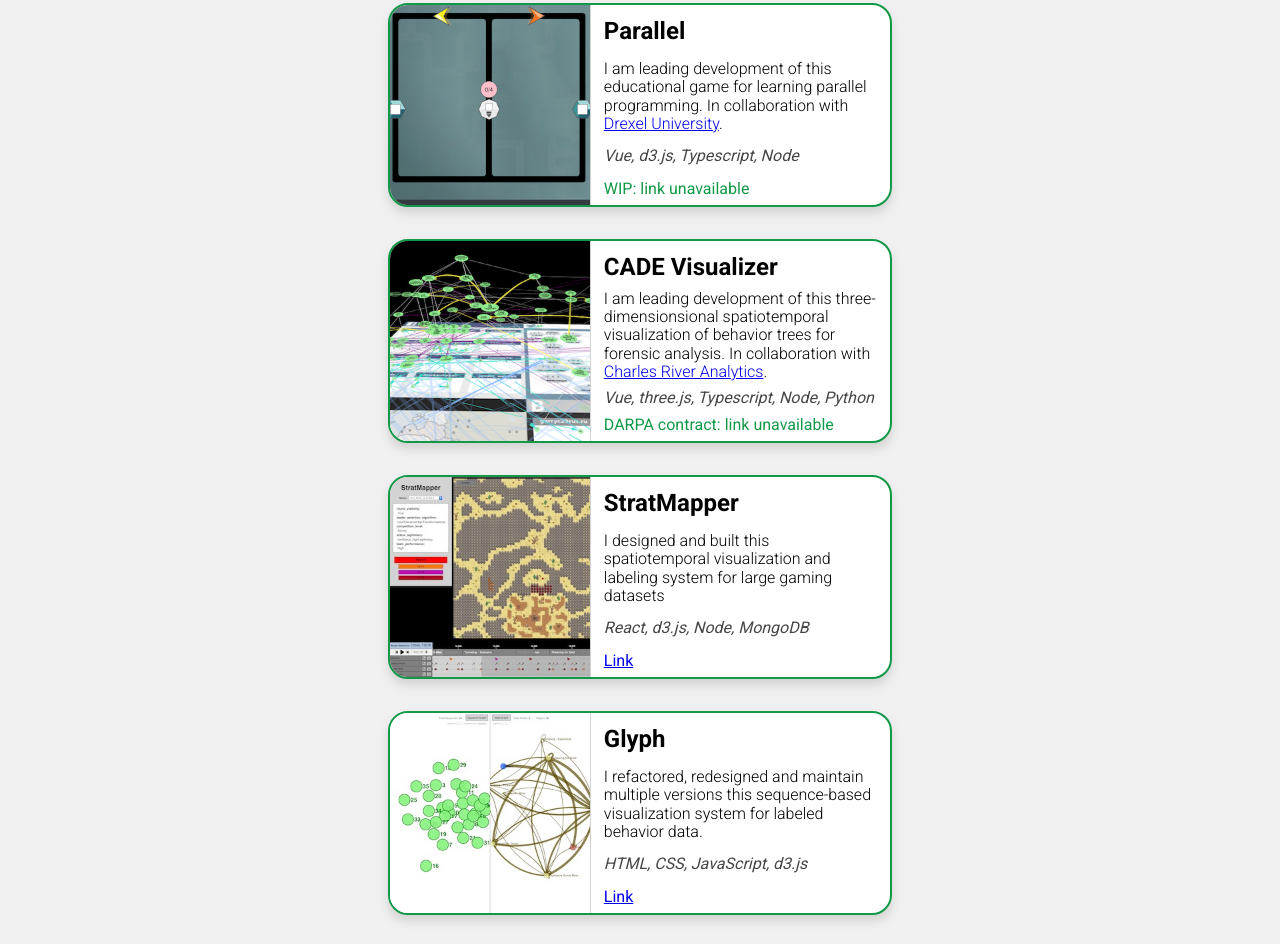
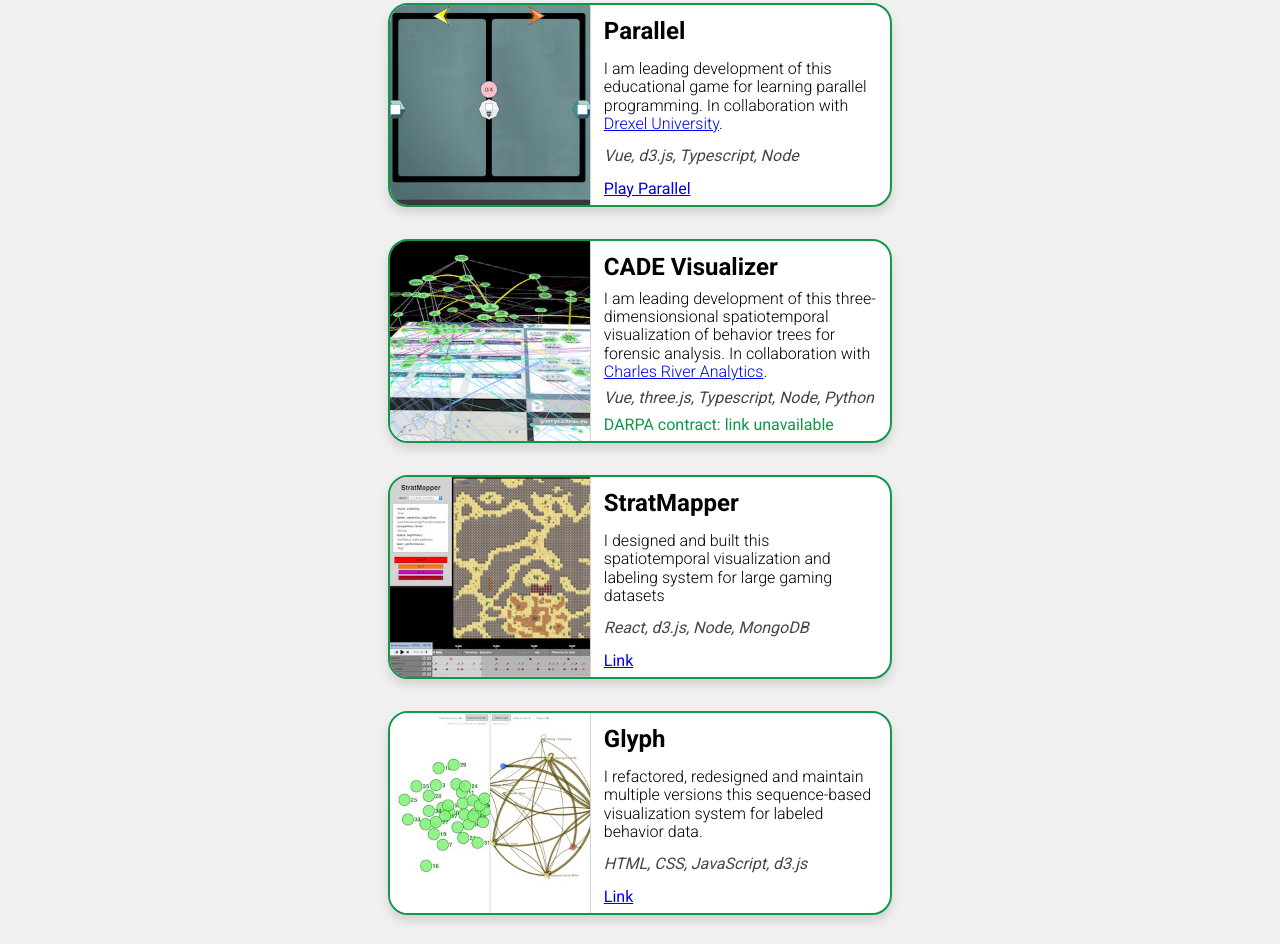
Before and after one commit to andymbryant/personal, a website: page index.html in a window 1280 px wide. Shown: the part 1024-1968 px from the top of the page. Drawn offline with nearby package versions, Linux system fonts and the light colour scheme.

Commit message:
updated parallel link

```diff
--- a/index.html
+++ b/index.html
@@ -88,7 +88,7 @@
             <div class="project-description">I am leading development of this educational game for learning parallel programming.
               In collaboration with <a href="https://drexel.edu/westphal/academics/undergraduate/GDAP/">Drexel University</a>.</div>
             <div class="project-tech">Vue, d3.js, Typescript, Node</div>
-            <div class="project-link">WIP: link unavailable</a>
+            <div class="project-link"><a href="https://www.playparallel.com" target='_blank'>Play Parallel</a>
             </div>
           </div>
         </div>
--- a/sass/main.scss
+++ b/sass/main.scss
@@ -209,6 +209,7 @@
                     border-top-right-radius: $radius-min;
                     background-color: $primary;
                     padding: .3rem .8rem 0;
+
                 }
                 .items-ctr {
                     display: flex;
```
